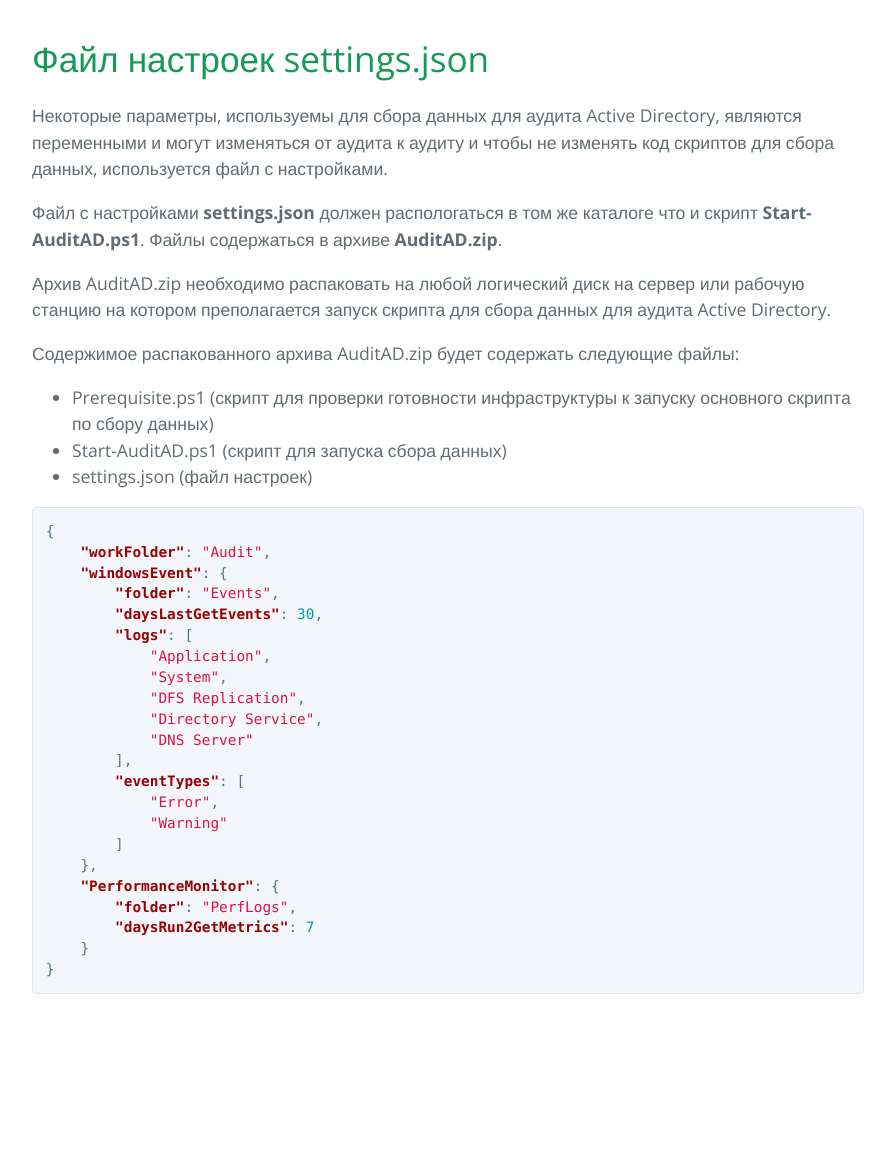
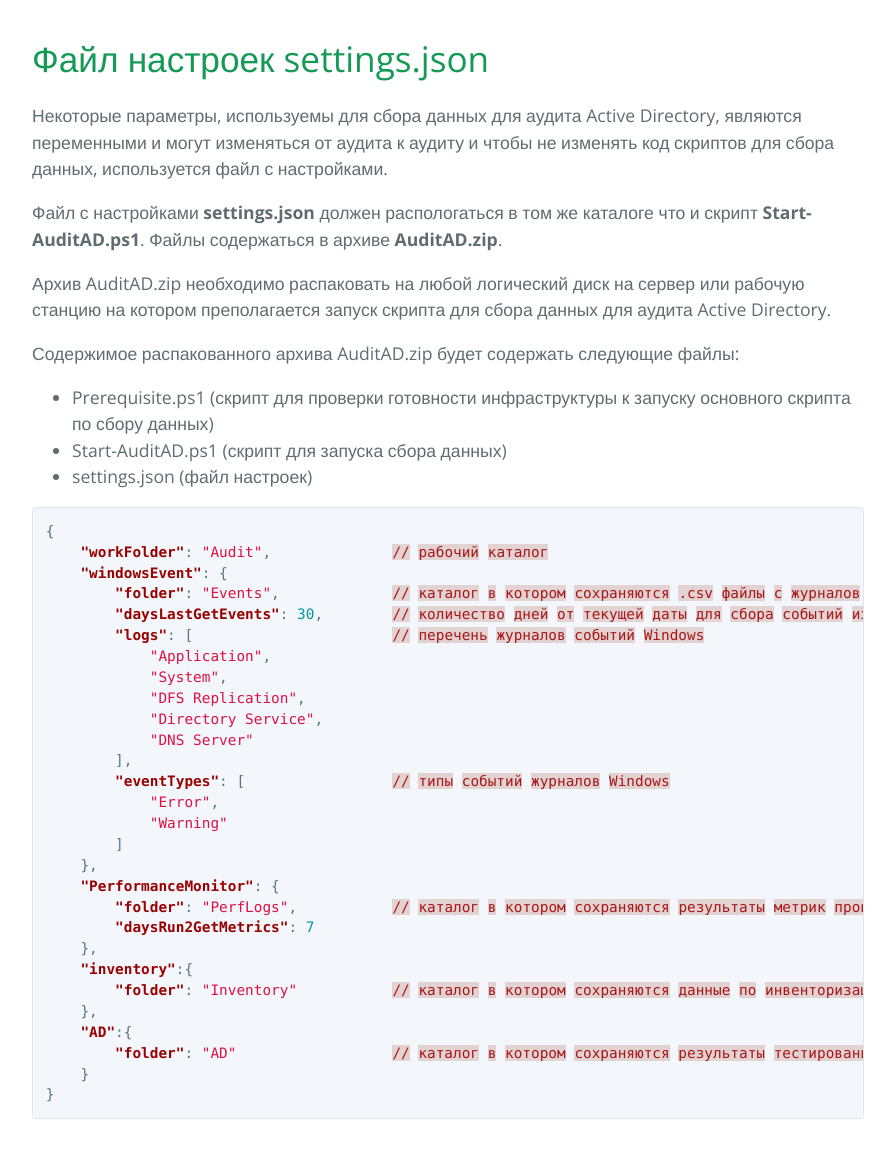
Before and after one commit to dasternd/ad-audit, a Jekyll site: the page built from Settings/index.md, in a window 1280 px wide. Shown: the whole page, without its empty margins (192-1087 px from the left). Built offline with Jekyll 4.4.1, drawn with Linux system fonts in a browser that asks for light colours; our own code applies the rules of GitHub Pages for plain Markdown files; before the commit the page ends 1042 px from its top, so only the background shows below that.

Commit message:
Edit Settings

````diff
--- a/Settings/index.md
+++ b/Settings/index.md
@@ -14,25 +14,31 @@
 
 ```json
 {
-    "workFolder": "Audit",
+    "workFolder": "Audit",              // рабочий каталог
     "windowsEvent": {
-        "folder": "Events",
-        "daysLastGetEvents": 30,
-        "logs": [
+        "folder": "Events",             // каталог в котором сохраняются .csv файлы с журналов Windows контроллеров доменов
+        "daysLastGetEvents": 30,        // количество дней от текущей даты для сбора событий из журналов Windows
+        "logs": [                       // перечень журналов событий Windows
             "Application",
             "System",
             "DFS Replication",
             "Directory Service",
             "DNS Server"
         ],
-        "eventTypes": [
+        "eventTypes": [                 // типы событий журналов Windows
             "Error",
             "Warning"
         ]
     },
     "PerformanceMonitor": {
-        "folder": "PerfLogs",
+        "folder": "PerfLogs",           // каталог в котором сохраняются результаты метрик производительности котроллеров домена
         "daysRun2GetMetrics": 7
+    },
+    "inventory":{
+        "folder": "Inventory"           // каталог в котором сохраняются данные по инвенторизации
+    },
+    "AD":{
+        "folder": "AD"                  // каталог в котором сохраняются результаты тестирования контроллеров доменов
     }
 }
 ```
````
